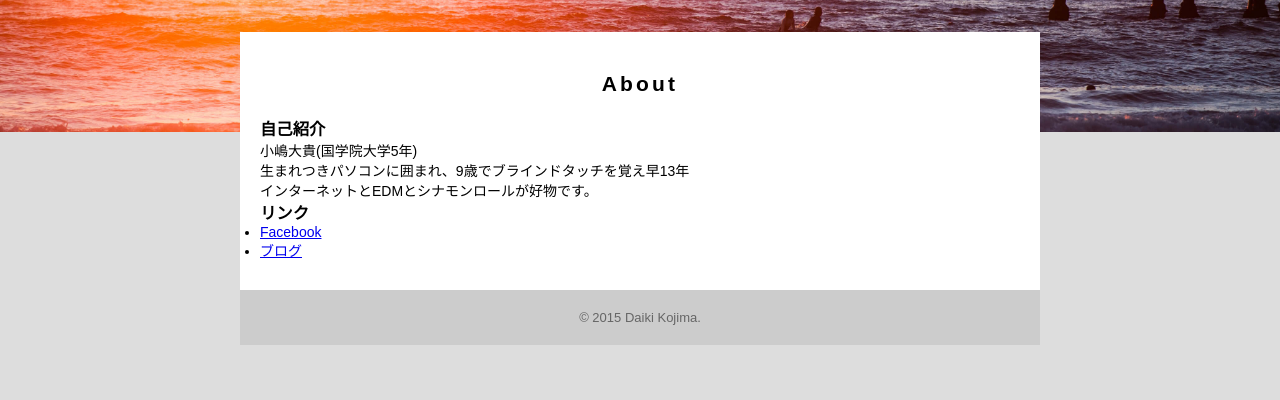
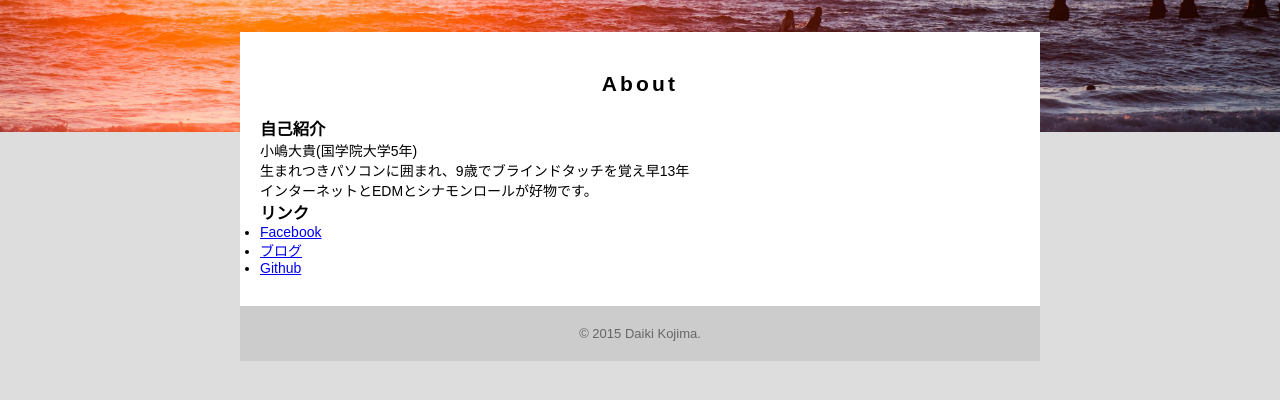
Before and after one commit to daiki21/daiki21.github.io, a plain HTML site: page index.html in a window 1280 px wide. Shown: the part 268-668 px from the top of the page. Drawn offline with Linux system fonts and the light colour scheme.

Commit message:
change_meta

```diff
--- a/index.html
+++ b/index.html
@@ -2,6 +2,7 @@
 <html lang="ja">
   <head>
     <meta charset="utf-8" />
+    <meta name="keywords" content="ポートフォリオ、プロフィール">
     <title>ポートフォリオ</title>
     <link rel="stylesheet" href="portfolio.css" />
   </head>
@@ -29,6 +30,7 @@
         <ul>
           <li><a href="https://www.facebook.com/daiki.kojima.77" target="_blank">Facebook</a></li>
           <li><a href="http://kojima1992.com/" target="_blank">ブログ</a></li>
+          <li><a href="https://github.com/daiki21/" target="_blank">Github</a></li>
         </ul>
       </section>
       <footer>
```
